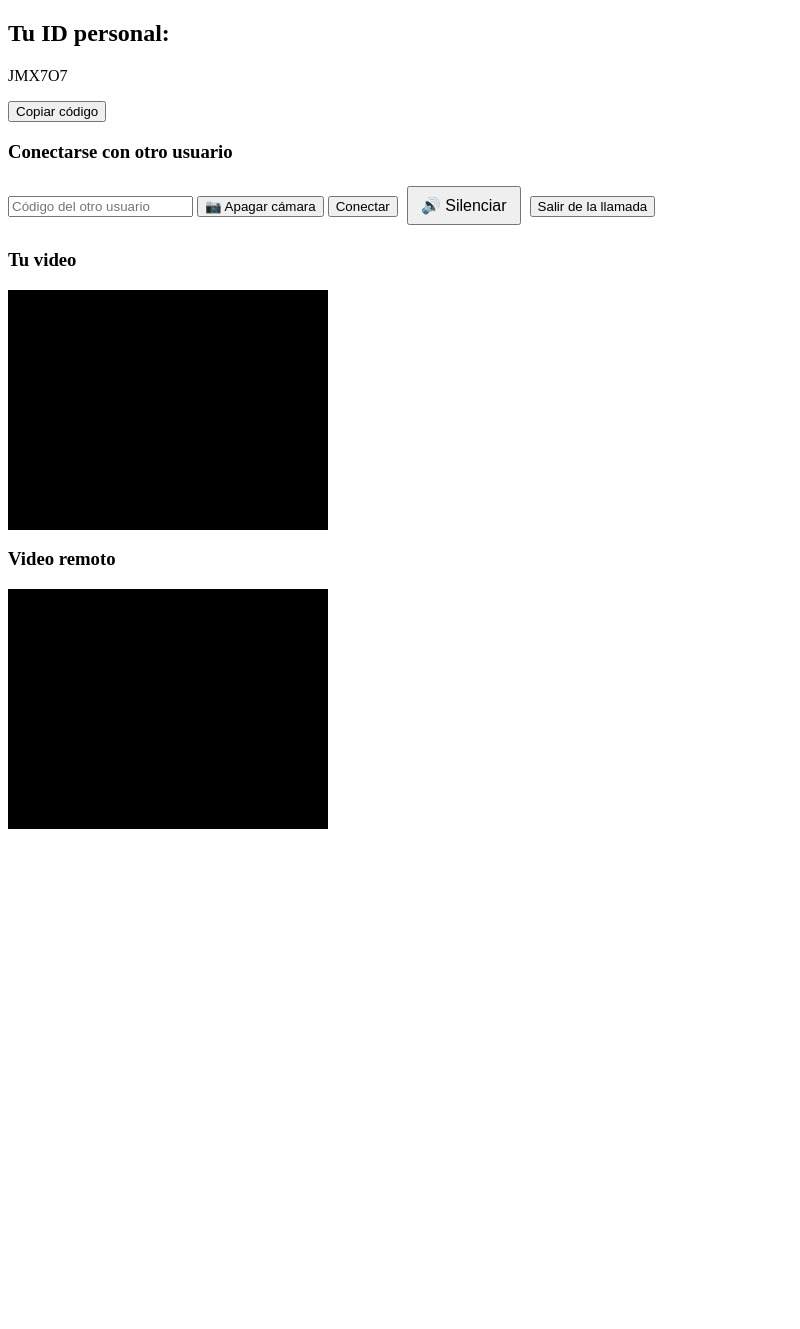
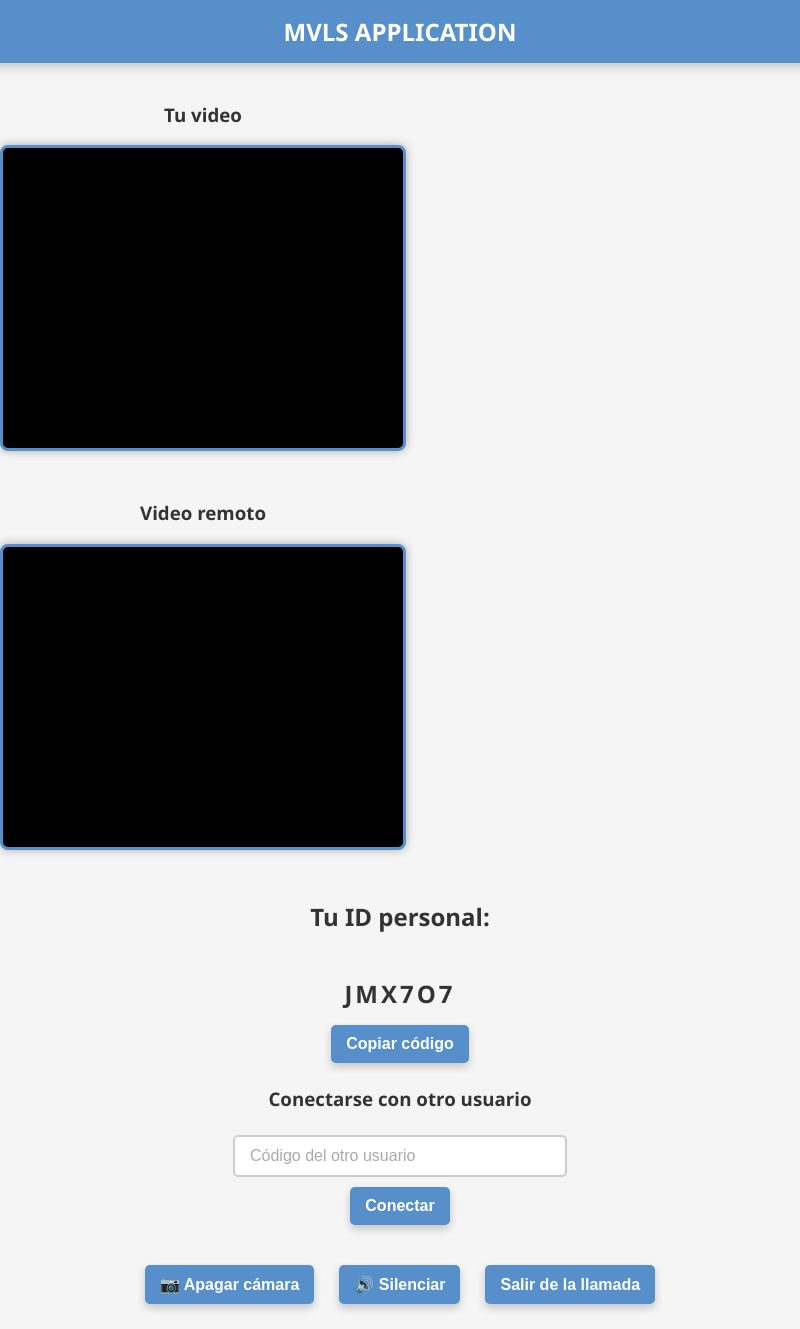
Before and after one commit to yUMIP04/MVLS-APLICATTION, an Electron app: page inicio.html in a window 800 px wide. Before the commit the page ends 837 px from the top, so only its background shows below. Drawn offline with Linux system fonts and the light colour scheme.

Commit message:
cambios en el front

```diff
--- a/index.css
+++ b/index.css
@@ -56,56 +56,87 @@ body.app-body {
 
 .credentials-box {
   background-color: #f3f4f6;
-  padding: 1.5rem;
-  border-radius: 0.5rem;
-  margin-bottom: 1.5rem;
-    position: relative;
-  margin: 60px;
+ padding: 2rem;
+  border-radius: 1rem;
+  width: 100%;
+  max-width: 400px;
+  box-shadow: 0 5px 15px rgba(0,0,0,0.1);
+  display: flex;
+  flex-direction: column;
+  gap: 1rem;
+  margin: auto;
+
 }
 
 h2{
-   position: relative;
-  margin: 60px;
+   text-align: center;
+  margin: 20px 0; /* Margen superior e inferior, eliminando margen lateral */
+  font-size: 1.75rem; /* Si quieres mantenerlo un poco grande */
+  color: #1f2937; /* Un gris oscuro para que no sea negro puro */
 }
 
 .label {
-  font-size: 0.875rem;
+ font-size: 0.9rem;
   color: #4b5563;
-  margin-bottom: 0.25rem;
+  font-weight: 600;
 }
 
-.id-value {
-  font-size: 1.5rem;
+.id-value, .password-value {
   font-family: monospace;
-  margin-bottom: 0.75rem;
+  background: #e5e7eb;
+  padding: 0.75rem;
+  border-radius: 0.5rem;
+  text-align: center;
+  font-size: 1.25rem;
 }
 
-.password-value {
-  font-size: 1.25rem;
-  font-family: monospace;
-  margin-bottom: 0.75rem;
+.input-container {
+  width: 100%;
 }
 
 .code-input {
-  border: 1px solid #d1d5db;
+ border: 1px solid #d1d5db;
   border-radius: 0.375rem;
   padding: 0.5rem;
-  width: 100%;
-  margin-bottom: 1rem;
+  width: 250px; /* Mantiene el tamaño fijo */
+  margin: 0 auto 1rem auto; /* Centrado horizontalmente */
+  display: block;
+  text-align: center;
+  background-color: #578FCA;
+  color: white;
+  font-size: 1rem;
+}
+
+.code-input::placeholder {
+  color: #cbd5e0;
+}
+
+.code-input:focus {
+  box-shadow: 0 0 10px rgba(32, 87, 129, 0.5);
+  transform: scale(1.02);
 }
 
 .login-button {
   background-color: #578FCA;
   color: white;
   padding: 0.5rem 1.5rem;
-  border-radius: 0.375rem;
-  transition: background 0.2s;
+  border-radius: 0.5rem;
+  font-weight: bold;
+  font-size: 1rem;
   cursor: pointer;
+  transition: background 0.3s ease, transform 0.2s ease;
+  border: none;
+  display: block;
+  margin: 0 auto; /* 👉 Esto centra el botón horizontalmente */
 }
 
 .login-button:hover {
-  background-color: #205781;
-   transition: background 0.2s;
+ background-color: #205781;
+  transform: translateY(-2px);
+}
+
+.login-button:active {
+  transform: translateY(0);
 }
 
 .input-container{
--- a/inicio.css
+++ b/inicio.css
@@ -1,24 +1,153 @@
- /*🌟Notificaciones */
-#notificaciones {
+body {
+  font-family: 'Segoe UI', Tahoma, Geneva, Verdana, sans-serif;
+  background: #f5f5f5;
+  color: #333;
+  margin: 0;
+  padding: 0;
+  display: flex;
+  flex-direction: column;
+  align-items: center;
+  min-height: 100vh;
+}
+
+header {
+  width: 100%;
+  background-color: #578FCA;
+  color: white;
+  padding: 15px 20px;
+  text-align: center;
+  font-size: 1.5rem;
+  font-weight: bold;
+  box-shadow: 0 4px 10px rgba(0,0,0,0.2);
+}
+
+main {
+  padding: 20px;
+  width: 100%;
+  max-width: 1200px;
+  display: flex;
+  flex-direction: column;
+  align-items: center;
+}
+
+.contenido-principal {
+  display: flex;
+  justify-content: space-between;
+  align-items: flex-start;
+  width: 100%;
+  flex-wrap: wrap;
+}
+
+#video-container {
+  display: flex;
+  flex-direction: row;
+  gap: 30px; /* separa un poco más */
+  flex-wrap: wrap;
+}
+
+#video-container div {
+  display: flex;
+  flex-direction: column;
+  align-items: center;
+}
+
+#local-stream, #remote-streams {
+  border: 3px solid #578FCA;
+  border-radius: 8px;
+  width: 400px;  /* antes 320px */
+  height: 300px; /* antes 240px */
+  background-color: #000;
+  box-shadow: 0 0 10px rgba(0,0,0,0.3);
+}
+
+#panel-derecho {
+  width: 300px;
+  display: flex;
+  flex-direction: column;
+  align-items: center;
+  margin-top: 20px;
+}
+
+#miCodigo {
+  font-size: 1.5rem;
+  font-weight: bold;
+  margin-bottom: 10px;
+  letter-spacing: 3px;
+}
+
+button, input {
+  font-size: 1rem;
+  margin: 5px;
+  padding: 10px 15px;
+  border-radius: 5px;
+  border: none;
+  cursor: pointer;
+  transition: background-color 0.3s ease;
+}
+
+input {
+  width: 100%;
+  border: 2px solid #ccc;
+  background-color: #fff;
+  color: #333;
+}
+
+input::placeholder {
+  color: #aaa;
+}
+
+button {
+  background-color: #578FCA;
+  color: #fff;
+  font-weight: 600;
+  box-shadow: 0 4px 8px rgba(0, 0, 0, 0.2);
+}
+
+button:hover {
+  background-color: #205781;
+}
+
+button:active {
+  background-color: #003366;
+}
+
+#controles-inferiores {
+  margin-top: 30px;
+  display: flex;
+  justify-content: center;
+  gap: 15px;
+  flex-wrap: wrap;
+}
+
+.notificaciones {
   position: fixed;
   top: 10px;
   right: 10px;
-  background: #222;
-  color: white;
-  padding: 10px 20px;
-  border-radius: 5px;
-  font-weight: bold;
+  background-color: #578FCA;
+  color: #fff;
+  padding: 12px 20px;
+  border-radius: 8px;
+  font-weight: 600;
+  box-shadow: 0 4px 10px rgba(0,0,0,0.5);
   opacity: 0;
-  display: none;
-  transition: opacity 1s ease;
+  pointer-events: none;
+  transition: opacity 0.5s ease;
+  max-width: 300px;
   z-index: 9999;
 }
 
+.notificaciones.show {
+  opacity: 1;
+  pointer-events: auto;
+}
 
- /*🌟Botones */
-#muteBtn {
-  padding: 8px 12px;
-  margin: 5px;
-  font-size: 16px;
-  cursor: pointer;
+@media (max-width: 900px) {
+  .contenido-principal {
+    flex-direction: column;
+    align-items: center;
+  }
+
+  #panel-derecho {
+    margin-top: 30px;
+  }
 }
--- a/inicio.html
+++ b/inicio.html
@@ -10,30 +10,46 @@
 
 </head>
 <body>
-  <!--NOTIFICACIONES-->
+
+   <header>MVLS APPLICATION</header>
+
+  <main>
     <div id="notificaciones" class="notificaciones"></div>
 
+    <div class="contenido-principal">
+      <!-- Videos -->
+      <div id="video-container">
+        <div>
+          <h3>Tu video</h3>
+          <div id="local-stream"></div>
+        </div>
+        <div>
+          <h3>Video remoto</h3>
+          <div id="remote-streams"></div>
+        </div>
+      </div>
 
+      <!-- Panel lateral derecho -->
+      <div id="panel-derecho">
         <h2>Tu ID personal:</h2>
         <p id="miCodigo"></p>
         <button id="copiarCodigoBtn">Copiar código</button>
 
-
         <h3>Conectarse con otro usuario</h3>
         <input id="codigoRemoto" placeholder="Código del otro usuario" />
+        <button onclick="conectar()">Conectar</button>
+      </div>
+    </div>
+
+    <!-- Botones abajo de los videos -->
+    <div id="controles-inferiores">
       <button id="videoBtn">📷 Apagar cámara</button>
-  <button onclick="conectar()">Conectar</button>
       <button id="muteBtn">🔊 Silenciar</button>
       <button id="salirLlamadaBtn">Salir de la llamada</button>
-
-  <h3>Tu video</h3>
-  <div id="local-stream" style="width: 320px; height: 240px; background: #000;"></div>
-
-  <h3>Video remoto</h3>
-  <div id="remote-streams" style="width: 320px; height: 240px; background: #000;"></div>
+    </div>
+  </main>
 
   <script src="https://download.agora.io/sdk/release/AgoraRTC_N-4.20.0.js"></script>
-
   <script src="webrtc.js"></script>
 
 
--- a/webrtc.js
+++ b/webrtc.js
@@ -22,15 +22,12 @@ window.onload = () => {
 
   document.getElementById("salirLlamadaBtn").addEventListener("click", salirLlamada);
 
-  // Agrego listener para mute micrófono
   const muteBtn = document.getElementById("muteBtn");
   if (muteBtn) muteBtn.addEventListener("click", toggleMute);
 
-  // Agrego listener para toggle video
   const videoBtn = document.getElementById("videoBtn");
   if (videoBtn) videoBtn.addEventListener("click", toggleVideo);
 
-  // Abrir conexión websocket al servidor
   socket = new WebSocket("ws://localhost:3001");
 
   socket.onopen = () => {
@@ -51,6 +48,8 @@ window.onload = () => {
         mostrarNotificacion(`🚫 Usuario ${data.from} apagó su cámara.`);
       } else if (data.type === "video-on") {
         mostrarNotificacion(`📷 Usuario ${data.from} encendió su cámara.`);
+      } else if (data.type === "user-disconnected") {
+        mostrarNotificacion(`❌ Usuario ${data.from} se ha desconectado.`);
       }
     } catch (error) {
       console.error("Error al procesar mensaje WebSocket:", error);
@@ -133,14 +132,13 @@ async function salirLlamada() {
   }
 }
 
-// Función para mutear y desmutear el micrófono
 async function toggleMute() {
   if (!localTracks.length) return;
 
-  const audioTrack = localTracks[0]; // El audio track siempre será el primero
+  const audioTrack = localTracks[0];
   const targetUserId = document.getElementById("codigoRemoto").value.trim();
   if (!targetUserId) {
-    mostrarNotificacion("⚠️ Debes ingresar el código del usuario remoto para enviar notificaciones.");
+    mostrarNotificacion("⚠️ Debes ingresar el código del usuario remoto.");
     return;
   }
 
@@ -149,34 +147,23 @@ async function toggleMute() {
     micMuted = false;
     document.getElementById("muteBtn").innerText = "🔊 Silenciar";
     mostrarNotificacion("🎤 Micrófono activado");
-
-    socket.send(JSON.stringify({
-      type: "unmute",
-      from: window.miCodigo,
-      to: targetUserId
-    }));
+    socket.send(JSON.stringify({ type: "unmute", from: window.miCodigo, to: targetUserId }));
   } else {
     await audioTrack.setEnabled(false);
     micMuted = true;
     document.getElementById("muteBtn").innerText = "🔇 Activar micrófono";
     mostrarNotificacion("🔇 Micrófono silenciado");
-
-    socket.send(JSON.stringify({
-      type: "mute",
-      from: window.miCodigo,
-      to: targetUserId
-    }));
+    socket.send(JSON.stringify({ type: "mute", from: window.miCodigo, to: targetUserId }));
   }
 }
 
-// Función para activar/desactivar video
 async function toggleVideo() {
   if (localTracks.length < 2) return;
 
-  const videoTrack = localTracks[1]; // El video track es el segundo
+  const videoTrack = localTracks[1];
   const targetUserId = document.getElementById("codigoRemoto").value.trim();
   if (!targetUserId) {
-    mostrarNotificacion("⚠️ Debes ingresar el código del usuario remoto para enviar notificaciones.");
+    mostrarNotificacion("⚠️ Debes ingresar el código del usuario remoto.");
     return;
   }
 
@@ -185,27 +172,16 @@ async function toggleVideo() {
     videoMuted = false;
     document.getElementById("videoBtn").innerText = "📷 Apagar cámara";
     mostrarNotificacion("📷 Cámara activada");
-
-    socket.send(JSON.stringify({
-      type: "video-on",
-      from: window.miCodigo,
-      to: targetUserId
-    }));
+    socket.send(JSON.stringify({ type: "video-on", from: window.miCodigo, to: targetUserId }));
   } else {
     await videoTrack.setEnabled(false);
     videoMuted = true;
     document.getElementById("videoBtn").innerText = "🚫 Encender cámara";
     mostrarNotificacion("🚫 Cámara apagada");
-
-    socket.send(JSON.stringify({
-      type: "video-off",
-      from: window.miCodigo,
-      to: targetUserId
-    }));
+    socket.send(JSON.stringify({ type: "video-off", from: window.miCodigo, to: targetUserId }));
   }
 }
 
-// 🌟 Notificación visual en pantalla
 function mostrarNotificacion(texto) {
   const div = document.getElementById("notificaciones");
   if (!div) return;
```
Also changed, not shown: token-server/socket-server.js (+12 -1 lines). Lines whose indentation alone changed are shown as unchanged.
